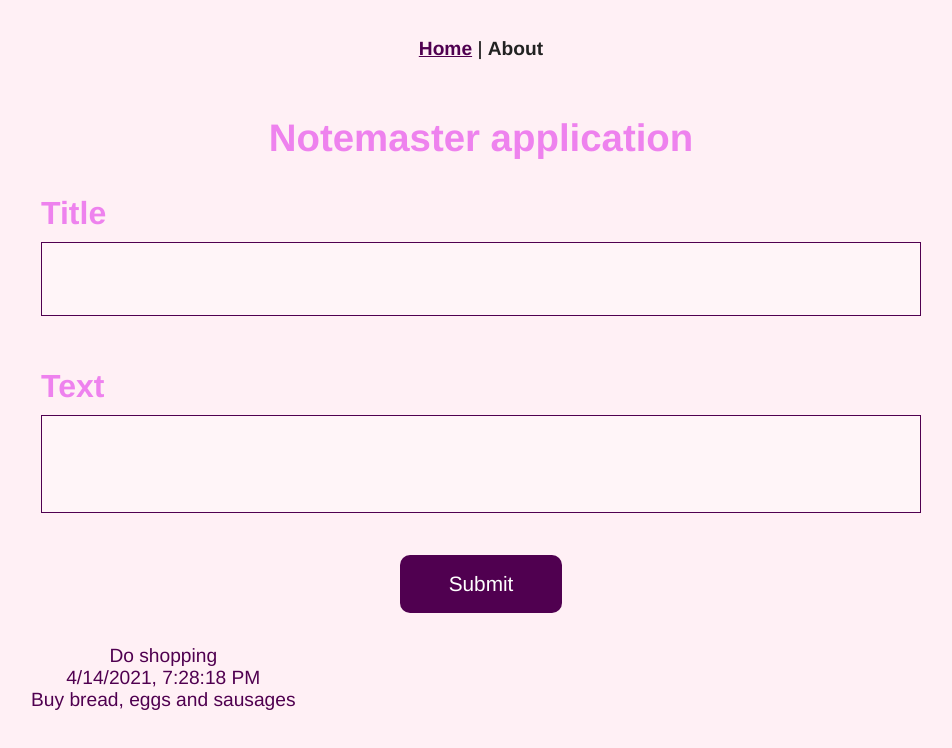
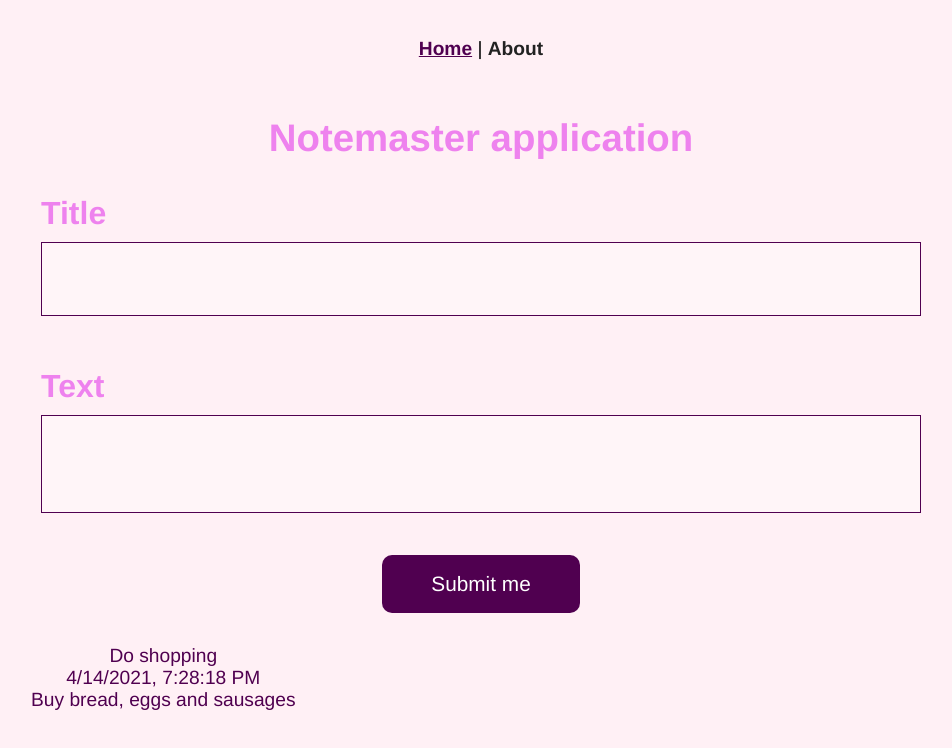
Before and after one commit to Julia-Julie/Notemaster-application, a Vue app: page / in a window 1280 px wide. Shown: the top 748 px of the page, without its empty margins (159-1111 px from the left). Built offline with nearby package versions, Linux system fonts and the light colour scheme.

Commit message:
a little change

```diff
--- a/src/views/Home.vue
+++ b/src/views/Home.vue
@@ -21,7 +21,7 @@
         </div>
 
         <!-- Button -->
-        <button class="btn-primary" @click="addNote">Submit</button>
+        <button class="btn-primary" @click="addNote">Submit me</button>
       </div>
 
       <!-- added cards -->
```
